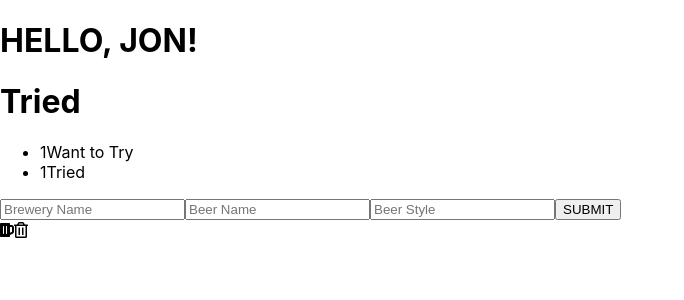
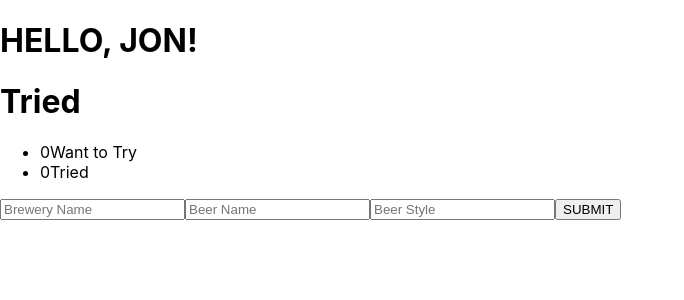
Before and after one commit to ThadStin/project-4-frontend, a React (Create React App) app: page / in a window 1280 px wide. Shown: the top 300 px of the page, without its empty margins (0-684 px from the left). Built offline with nearby package versions, Linux system fonts and the light colour scheme.

Commit message:
took out hardcoded array beers

```diff
--- a/src/App.js
+++ b/src/App.js
@@ -11,8 +11,8 @@ class App extends Component {
     super(props)
     this.state = {
       currentView: 'tried',
-      triedBeers: ['Temptress'],
-      wantToTryBeers: ['Pliny the Elder']
+      triedBeers: [],
+      wantToTryBeers: []
     }//------ Will probably have to update state -------
 
   /////////////  BINDING  /////////////
@@ -48,8 +48,8 @@ class App extends Component {
   } //----- this may need to change unsure about fetchBeers vs breweries
 
   sortBeers(beers) {
-    let triedBeers = ['Temptress']
-    let wantToTryBeers = ['Pliny the Elder']
+    let triedBeers = []
+    let wantToTryBeers = []
     beers.ForEach( beer => {
       if (beer.tried) {
         triedBeers.push(beer)
--- a/src/components/Beer.js
+++ b/src/components/Beer.js
@@ -5,19 +5,19 @@ class Beer extends Component {
     return (
       <div>
         <div className="beer-name">
-        {this.props.beer.beer_name}
-        {this.props.beer.img}
-        {this.props.beer.brewery_name}
-        {this.props.beer.comments}
+        <p>{this.props.beer.beer_name}</p>
+        <img src={this.props.beer.img}></img>
+        <p>{this.props.beer.brewery_name}</p>
+        <p>{this.props.beer.comments}</p>
         </div>
         <div className="beer-actions">
           { this.props.beer.tried
             ? <i
-              className="fas fa-beer"
+              className="fas fa-not-equal"
               onClick={() => {this.props.handleCheck(this.props.beer, this.props.arrayIndex, this.props.currentArray)}}
               ></i>
             : <i
-              className="fas fa-beer" //style={{color: #f9e234}}
+              className="fas fa-beer" //style={{color: f0fc}}
               onClick={() => {this.props.handleCheck(this.props.beer, this.props.arrayIndex, this.props.currentArray)}}
               ></i>
           }
@@ -34,6 +34,8 @@ class Beer extends Component {
 ////------- This is going to need a lot of work to  do what we want it to do
 ////------- this is just updating the tried and not tired beers with icon click
 ////------- Also will probably need to give the handleCheck method much work
-////-------  all of this still errors on click of icon
+////-------  all of this still errors on click of icon without backend
+
+// #f9e234
 // export
 export default Beer
```
